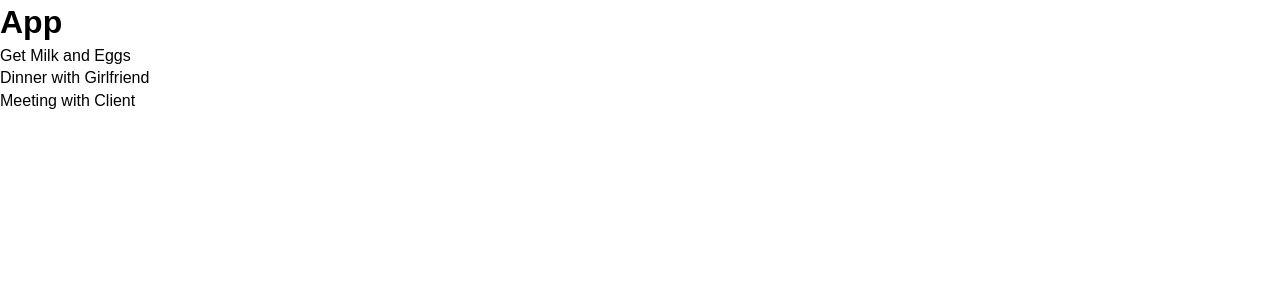
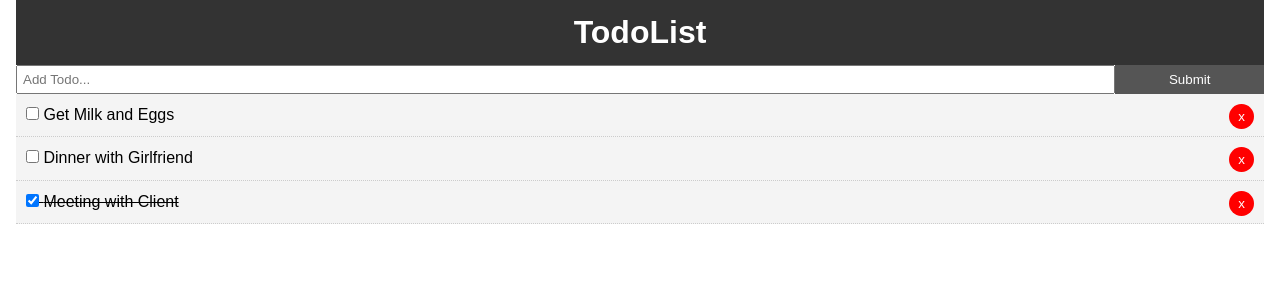
Before and after one commit to nirnejak/todolist, a React (Create React App) app: page / in a window 1280 px wide. Shown: the top 300 px of the page. Built offline with nearby package versions, Linux system fonts and the light colour scheme.

Commit message:
Basic Functionality Done

```diff
--- a/package.json
+++ b/package.json
@@ -5,7 +5,8 @@
   "dependencies": {
     "react": "^16.7.0",
     "react-dom": "^16.7.0",
-    "react-scripts": "2.1.2"
+    "react-scripts": "2.1.2",
+    "uuid": "^3.3.2"
   },
   "scripts": {
     "start": "react-scripts start",
--- a/src/App.css
+++ b/src/App.css
@@ -13,3 +13,20 @@
   color: #333;
   text-decoration: none;
 }
+
+.container {
+  padding: 0 1rem;
+}
+
+.btn {
+  display: inline-block;
+  border: none;
+  background: #555;
+  color: #fff;
+  padding: 7px 20px;
+  cursor: pointer;
+}
+
+.btn:hover {
+  background: #666;
+}
--- a/src/App.js
+++ b/src/App.js
@@ -1,5 +1,11 @@
+// Importing Modules
 import React, { Component } from 'react';
+import uuid from 'uuid';
+
+// Importing Components
 import Todos from './components/Todos';
+import Header from './components/layout/Header';
+import AddTodo from './components/AddTodo';
 
 import './App.css';
 
@@ -7,29 +13,56 @@
   state = {
     todos: [
       {
-        id: 1,
+        id: uuid.v4(),
         title: 'Get Milk and Eggs',
         completed: false
       },
       {
-        id: 2,
+        id: uuid.v4(),
         title: 'Dinner with Girlfriend',
         completed: false
       },
       {
-        id: 3,
+        id: uuid.v4(),
         title: 'Meeting with Client',
-        completed: false
+        completed: true
       }
     ]
   }
 
+  // Toggle Complete
+  markComplete = (id) => {
+      this.setState({
+        todos: this.state.todos.map(todo => {
+          if(todo.id === id)
+            todo.completed = !todo.completed;
+          return todo;
+        })
+      });
+  }
+
+  // Delete Todo
+  delTodo = (id) => {
+    this.setState({ todos: [...this.state.todos.filter(todo => todo.id !== id)]});
+  }
+
+  addTodo = (title) => {
+    const newTodo = {
+      id: uuid.v4(),
+      title: title,
+      completed: false
+    }
+    this.setState({ todos: [...this.state.todos, newTodo]})
+  }
+
   render() {
-    console.log(this.state.todos);
     return (
       <div className="App">
-        <h1>App</h1>
-        <Todos todos={this.state.todos} />
+        <div className="container">
+          <Header />
+          <AddTodo addTodo={this.addTodo} />
+          <Todos todos={this.state.todos} markComplete = {this.markComplete} delTodo={this.delTodo}/>
+        </div>
       </div>
     );
   }
--- /dev/null
+++ b/src/components/AddTodo.js
@@ -0,0 +1,38 @@
+import React, { Component } from 'react'
+
+export class AddTodo extends Component {
+    state = {
+        title: ''
+    }
+
+    onSubmit = (e) => {
+        e.preventDefault();
+        this.props.addTodo(this.state.title);
+        this.setState({ title: '' });
+    }
+
+    onChange = (e) => this.setState({ title: e.target.value });
+
+    render() {
+        return (
+            <form onSubmit={this.onSubmit} style={{display: 'flex'}}>
+                <input
+                    type="text"
+                    name="title"
+                    style={{flex: '10', padding: '5px'}}
+                    placeholder="Add Todo..."
+                    value={this.state.title}
+                    onChange={this.onChange}
+                />
+                <input
+                    type="submit"
+                    value="Submit"
+                    className="btn"
+                    style= {{flex: '1'}}
+                />
+            </form>
+        )
+    }
+}
+
+export default AddTodo
--- a/src/components/TodoItem.js
+++ b/src/components/TodoItem.js
@@ -1,13 +1,43 @@
-import React, { Component } from 'react'
+import React, { Component } from 'react';
+import PropTypes from 'prop-types';
 
 export class TodoItem extends Component {
+    getStyle = () => {
+        return {
+            background: '#F4F4F4',
+            padding: '10px',
+            borderBottom: '1px #ccc dotted',
+            textDecoration: this.props.todo.completed ? 'line-through' : 'none',
+        }
+    };
+
     render() {
+        const { id, title, completed } = this.props.todo;
         return (
-            <div>
-                <p>{this.props.todo.title}</p>
+            <div style={ this.getStyle() }>
+                <p>
+                    <input type="checkbox" onChange={ this.props.markComplete.bind(this, id ) } checked={ completed ? 'checked': '' }/>{' '}
+                    {title}
+                    <button onClick={this.props.delTodo.bind(this, id)} style={btnStyle}>x</button>
+                </p>
             </div>
         )
     }
 }
 
+// PropTypes
+TodoItem.PropTypes = {
+    todos: PropTypes.object.isRequired
+}
+
+const btnStyle = {
+    background: '#FF0000',
+    color: '#FFF',
+    border: 'none',
+    padding: '5px 9px',
+    borderRadius: '50%',
+    cursor: 'pointer',
+    float: 'right'
+}
+
 export default TodoItem;
--- a/src/components/Todos.js
+++ b/src/components/Todos.js
@@ -1,13 +1,19 @@
 import React, { Component } from "react";
+import PropTypes from 'prop-types';
 
 import TodoItem from './TodoItem';
 
 class Todos extends Component {
     render() {
         return this.props.todos.map((todo) => (
-            <TodoItem todo = {todo}/>
+            <TodoItem key={todo.id} todo = {todo} markComplete={this.props.markComplete} delTodo={this.props.delTodo}/>
         ));
     }
 }
 
+// PropTypes
+Todos.PropTypes = {
+    todos: PropTypes.array.isRequired
+}
+
 export default Todos;
--- /dev/null
+++ b/src/components/layout/Header.js
@@ -0,0 +1,18 @@
+import React from 'react';
+
+const Header = () => {
+    return (
+        <header style={headerStyle}>
+            <h1>TodoList</h1>
+        </header>
+    )
+};
+
+const headerStyle = {
+    background: "#333",
+    color: '#fff',
+    textAlign: 'center',
+    padding: '10px'
+};
+
+export default Header;
```
